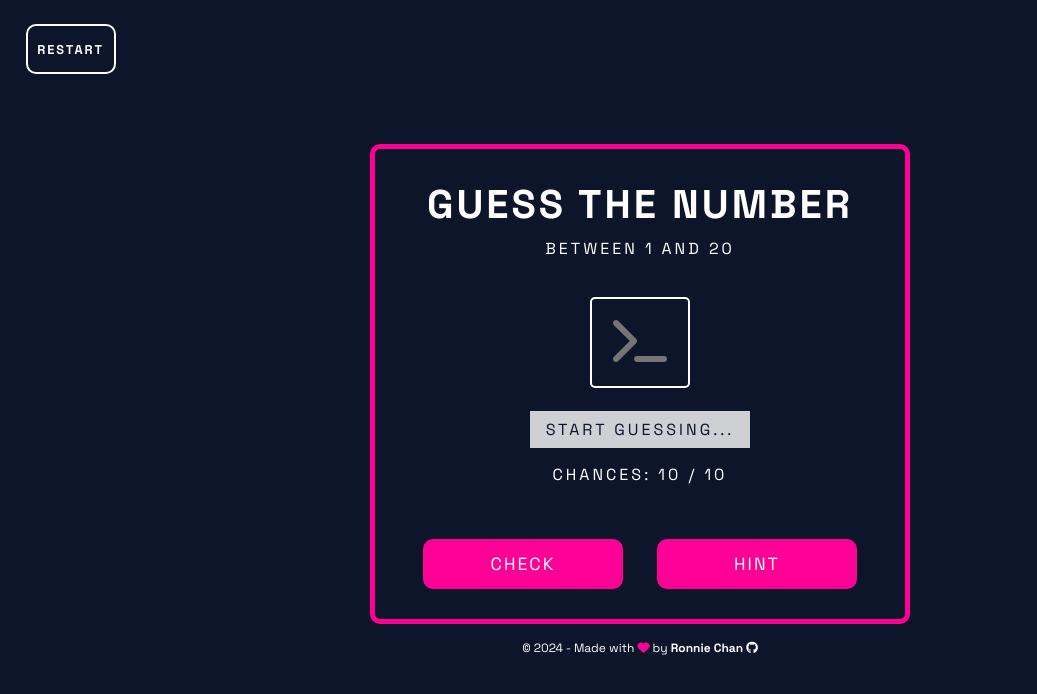
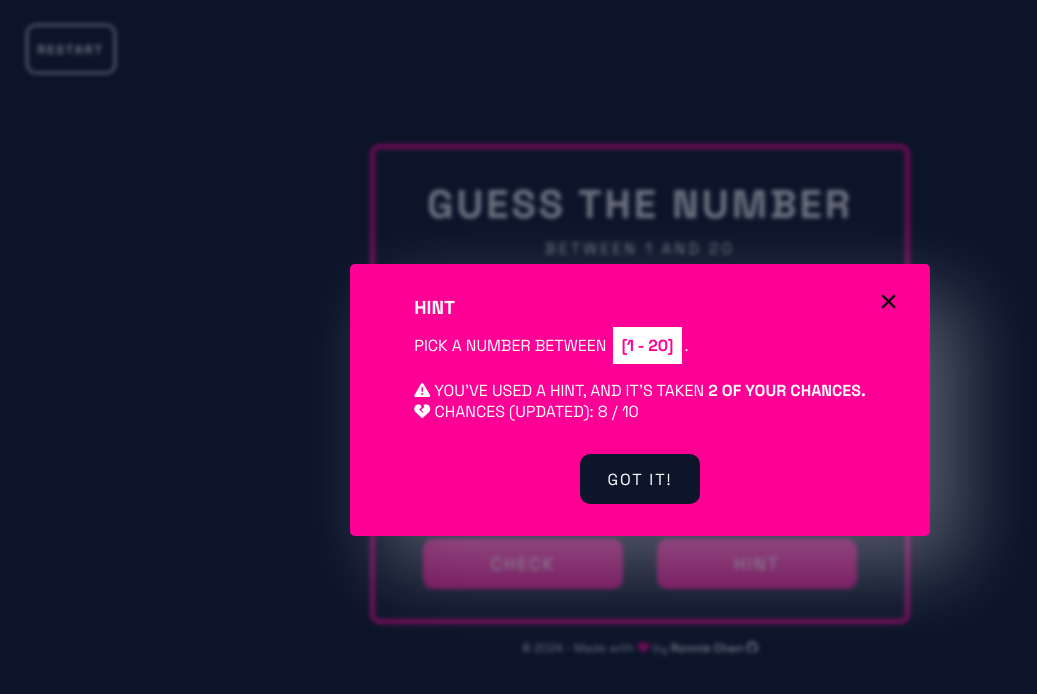
Before and after one commit to chanronnie/number-guessing-game, a plain HTML site: page index.html in a window 1280 px wide. Both pictures are taken after a click on the button "HINT". Shown: the whole page, without its empty margins (0-1037 px from the left). Drawn offline with Linux system fonts and the light colour scheme.

Commit message:
feat: Add hint feature with modal, event handler, and game logic

```diff
--- a/css/style.css
+++ b/css/style.css
@@ -235,3 +235,83 @@ footer {
 footer .fa-heart {
   color: var(--primary-color);
 }
+
+/* HINT */
+.hint-modal {
+  position: absolute;
+  top: 50%;
+  left: 50%;
+  transform: translate(-50%, -50%);
+  width: 580px;
+
+  background-color: var(--primary-color);
+  color: var(--secondary-color);
+  text-transform: uppercase;
+  padding: 2rem;
+  border-radius: 5px;
+  box-shadow: 2rem 2rem 5rem rgba(255, 255, 255, 0.3);
+  z-index: 10;
+
+  display: flex;
+  flex-direction: column;
+  align-items: center;
+  justify-content: center;
+  gap: 2rem;
+  text-align: left;
+}
+
+.hint-content h3 {
+  margin-bottom: 1rem;
+}
+
+.hint-content p:first-of-type {
+  margin-bottom: 1.5rem;
+}
+
+.hint-range {
+  background-color: var(--secondary-color);
+  color: var(--primary-color);
+  font-weight: bold;
+  padding: 0.5rem;
+  margin-left: 3px;
+  margin-right: 3px;
+}
+
+.close-hint {
+  position: absolute;
+  top: 1.2rem;
+  right: 2rem;
+  background: none;
+  border: none;
+  font-size: 2rem;
+  cursor: pointer;
+}
+
+.got-it-hint {
+  width: 120px;
+  padding: 0.3rem 0rem;
+  font-size: 1rem;
+  color: var(--secondary-color);
+  background-color: var(--tertiary-color);
+  border: 2px solid var(--tertiary-color);
+}
+
+.got-it-hint:hover {
+  opacity: 1;
+  border: 2px solid var(--secondary-color);
+}
+
+.overlay {
+  position: absolute;
+  top: 0;
+  left: 0;
+  width: 100%;
+  height: 100%;
+  background-color: rgba(13, 21, 43, 0.6);
+  backdrop-filter: blur(2px);
+  z-index: 5;
+}
+
+.hidden {
+  display: none;
+}
--- a/index.html
+++ b/index.html
@@ -35,6 +35,21 @@
       </div>
     </div>
 
+    <!-- Hint -->
+    <div class="hint-modal hidden">
+      <button class="close-hint">&times;</button>
+      <div class="hint-content">
+        <h3>Hint</h3>
+        <p>
+          Pick a number between <span class="hint-range">[<span class="hint-min">1</span> - <span class="hint-max">20</span>]</span>.
+        </p>
+        <p><i class="fa-solid fa-triangle-exclamation"></i> You've used a hint, and it's taken <strong>2 of your chances.</strong></p>
+        <p><i class="fa-solid fa-heart-crack"></i> Chances (updated): <span class="chances">10</span> / 10</p>
+      </div>
+      <button class="btn got-it-hint">Got It!</button>
+    </div>
+    <div class="overlay hidden"></div>
+
     <!-- Footer -->
     <footer>
       <p>
--- a/js/script.js
+++ b/js/script.js
@@ -4,10 +4,19 @@
 let setup = document.querySelector(".container").classList;
 let chances = Number(document.querySelector(".chances").textContent);
 let secretNumber;
+let hintMin = 1;
+let hintMax = 20;
 
 // BUTTON VARIABLES
 const btnCheck = document.querySelector(".check");
 const btnRestart = document.querySelector(".restart");
+const btnHint = document.querySelector(".show-hint");
+const btnClose = document.querySelector(".close-hint");
+const btnGotIt = document.querySelector(".got-it-hint");
+
+// MODAL VARIABLES
+const hintModal = document.querySelector(".hint-modal");
+const overlay = document.querySelector(".overlay");
 
 // ------------------------------ //
 // GAME LOGIC FUNCTIONS
@@ -57,10 +66,12 @@ const checkGuess = function () {
     // When player's guess is too high
   } else if (guess > secretNumber) {
     updateGameWithMessage("Too high...");
+    if (guess < hintMax) hintMax = guess;
 
     // When player's guess is too low
   } else if (guess < secretNumber) {
     updateGameWithMessage("Too low...");
+    if (guess > hintMin) hintMin = guess;
   }
 };
 
@@ -68,6 +79,8 @@ const restartGame = function () {
   // Reset state variables with a new secret number
   generateSecretNumber();
   chances = 10;
+  hintMin = 1;
+  hintMax = 20;
 
   // Reset to initial state
   document.querySelector(".guess").value = "";
@@ -80,6 +93,29 @@ const restartGame = function () {
   }
 };
 
+const showHint = function () {
+  // Display the hint modal
+  hintModal.classList.remove("hidden");
+  overlay.classList.remove("hidden");
+
+  // Compute the remaining chances (each hint costs 2 chances)
+  chances -= 2;
+  if (chances <= 0) {
+    chances = 0;
+    endGame();
+  }
+  displayChancesLeft(chances);
+
+  // Reveal the hint
+  document.querySelector(".hint-min").textContent = hintMin;
+  document.querySelector(".hint-max").textContent = hintMax;
+};
+
+const closeHint = function () {
+  hintModal.classList.add("hidden");
+  overlay.classList.add("hidden");
+};
+
 // ------------------------------ //
 // EVENT HANDLERS
 
@@ -89,3 +125,13 @@ generateSecretNumber();
 // Handle button events
 btnCheck.addEventListener("click", checkGuess);
 btnRestart.addEventListener("click", restartGame);
+
+btnHint.addEventListener("click", showHint);
+btnClose.addEventListener("click", closeHint);
+btnGotIt.addEventListener("click", closeHint);
+overlay.addEventListener("click", closeHint);
+document.addEventListener("keydown", function (event) {
+  if (event.key === "Escape" && !hintModal.classList.contains("hidden")) {
+    closeHint();
+  }
+});
```
